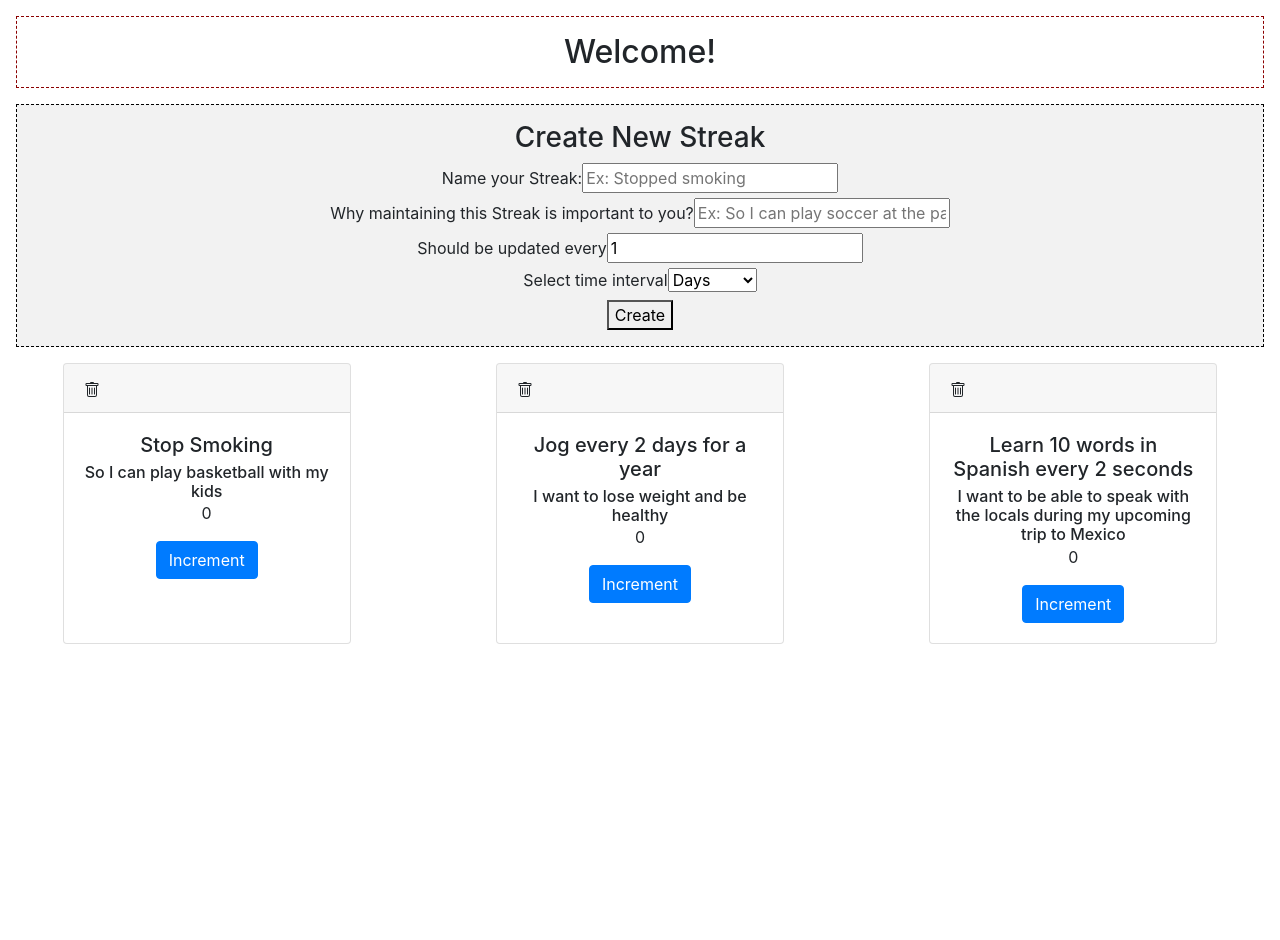
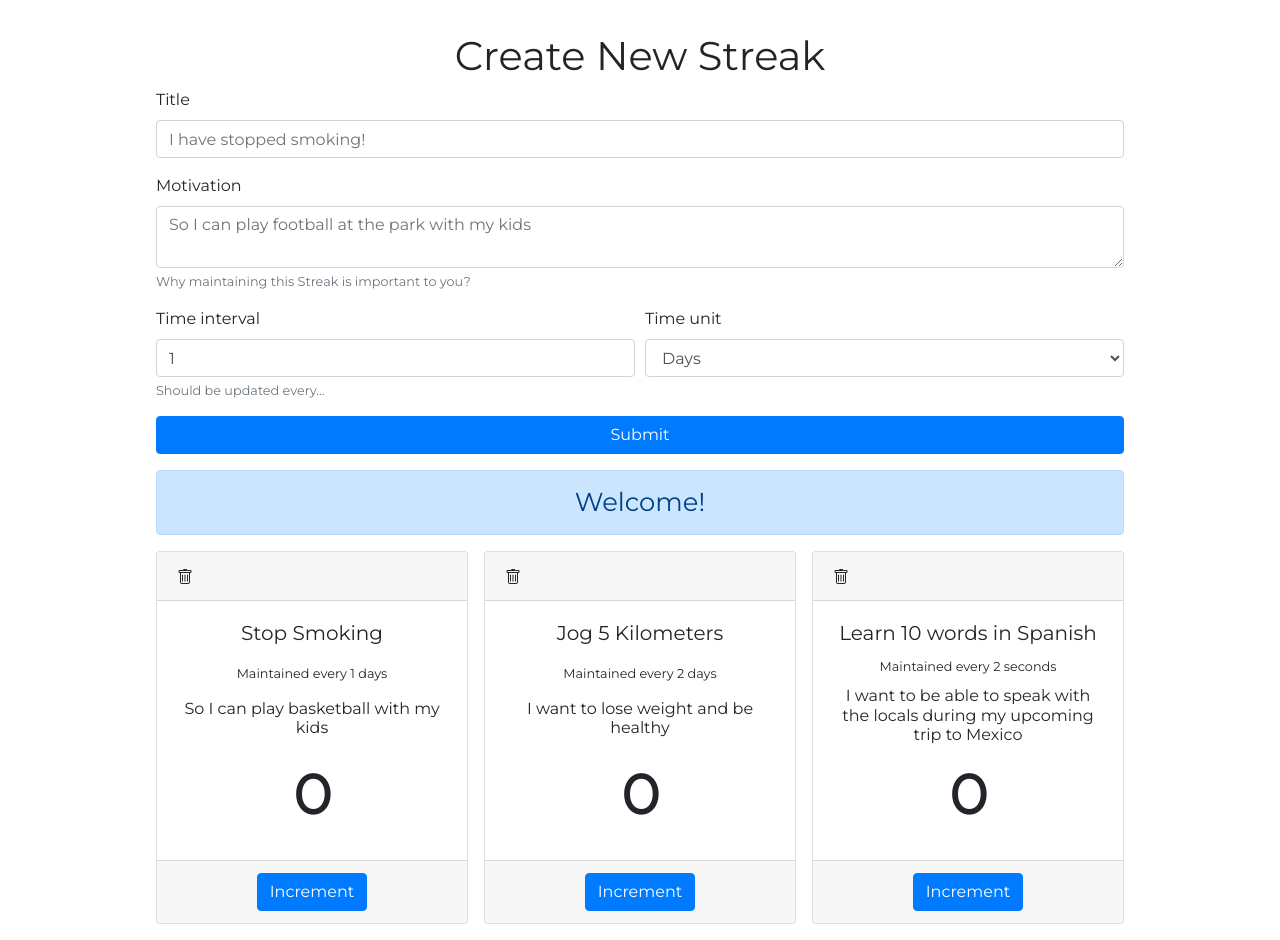
Before and after one commit to ravona/momentum, a React (Create React App) app in the folder momentum/: page / in a window 1280 px wide. Before the commit the page ends 800 px from the top, so only its background shows below. Built offline with nearby package versions, Linux system fonts and the light colour scheme.

Commit message:
todo: fix issue with state affecting siblings on increment

```diff
--- a/momentum/src/App.js
+++ b/momentum/src/App.js
@@ -4,6 +4,7 @@ import React from "react";
 import { StreaksList } from "./components/StreaksList/StreaksList";
 import { CreateStreak } from "./components/CreateStreak/CreateStreak";
 import { Notification } from "./components/Notification/Notification";
+// import { ToggleBtn } from "./components/ToggleBtn/ToggleBtn";
 
 // context:
 import { NotificationProvider } from "./context/NotificationProvider";
@@ -17,9 +18,9 @@ function App() {
   return (
     <div className="App">
       <NotificationProvider>
-        <Notification />
         <StreaksProvider>
           <CreateStreak />
+          <Notification />
           <StreaksList />
         </StreaksProvider>
       </NotificationProvider>
--- a/momentum/src/App.scss
+++ b/momentum/src/App.scss
@@ -1,7 +1,18 @@
-@import url("https://fonts.googleapis.com/css2?family=Oswald:wght@300;400;700&display=swap");
+@import url("https://fonts.googleapis.com/css2?family=Montserrat:wght@300;400;700&family=Raleway:wght@300&display=swap");
 
 body {
   margin: 0;
   padding: 0;
-  font-family: "Oswald", sans-serif;
 }
+
+.App {
+  padding: 1rem;
+  font-family: "Montserrat", sans-serif;
+}
+
+@media (min-width: 960px) {
+  .App {
+    margin: 0 auto;
+    width: 1000px;
+  }
+}
--- a/momentum/src/components/CreateStreak/CreateStreak.jsx
+++ b/momentum/src/components/CreateStreak/CreateStreak.jsx
@@ -1,5 +1,10 @@
 import React, { useState } from "react";
 import { useStreaks } from "../../context/StreaksProvider";
+
+// -- Bootstrap components:
+import Form from "react-bootstrap/Form";
+import Col from "react-bootstrap/Col";
+import Button from "react-bootstrap/Button";
 
 // style:
 import "./CreateStreak.scss";
@@ -19,68 +24,67 @@ export const CreateStreak = () => {
 
   return (
     <>
-      <form onSubmit={handleSubmit} className="streak-form">
-        <h3>Create New Streak</h3>
-
-        <div className="streak-form_section">
-          <label className="streak-form_label">Name your Streak:</label>
-          <input
-            name="title"
-            type="text"
+      <Form className="CreateStreak" onSubmit={handleSubmit}>
+        <h1 className="CreateStreak__title">Create New Streak</h1>
+        <Form.Group controlId="title">
+          <Form.Label>Title</Form.Label>
+          <Form.Control
             value={title}
-            placeholder="Ex: Stopped smoking"
+            placeholder="I have stopped smoking!"
             onChange={(e) => setTitle(e.target.value)}
             required
           />
-        </div>
+        </Form.Group>
 
-        <div className="streak-form_section">
-          <label className="streak-form_label">
-            Why maintaining this Streak is important to you?
-          </label>
-          <input
-            name="motivation"
-            type="text"
+        <Form.Group controlId="motivation">
+          <Form.Label>Motivation</Form.Label>
+          <Form.Control
             value={motivation}
-            placeholder="Ex: So I can play soccer at the park with my kids"
+            as="textarea"
+            placeholder="So I can play football at the park with my kids"
             onChange={(e) => setMotivation(e.target.value)}
             required
           />
-        </div>
+          <Form.Text className="text-muted">
+            Why maintaining this Streak is important to you?
+          </Form.Text>
+        </Form.Group>
 
-        <div className="streak-form_section">
-          <label className="streak-form_label">Should be updated every</label>
-          <input
-            name="intervalNum"
-            type="number"
-            value={intervalNum}
-            onChange={(e) => setIntervalNum(e.target.value)}
-            required
-          />
-        </div>
+        <Form.Row>
+          <Form.Group as={Col} controlId="intervalNum">
+            <Form.Label>Time interval</Form.Label>
+            <Form.Control
+              value={intervalNum}
+              type="number"
+              placeholder="1"
+              onChange={(e) => setIntervalNum(e.target.value)}
+              required
+            />
+            <Form.Text className="text-muted">
+              Should be updated every...
+            </Form.Text>
+          </Form.Group>
 
-        <div className="streak-form_section">
-          <label className="streak-form_label">
-            Select time interval
-            <select
-              name="intervalUnit"
+          <Form.Group as={Col} controlId="intervalUnit">
+            <Form.Label>Time unit</Form.Label>
+            <Form.Control
               value={intervalUnit}
+              as="select"
               onChange={setIntervalUnit}
+              required
             >
               <option value="seconds">Seconds</option>
               <option value="minutes">Minutes</option>
               <option value="hours">Hours</option>
               <option value="days">Days</option>
-            </select>
-          </label>
-        </div>
+            </Form.Control>
+          </Form.Group>
+        </Form.Row>
 
-        <div className="streak-form_section">
-          <button type="submit" value="Create">
-            Create
-          </button>
-        </div>
-      </form>
+        <Button variant="primary" type="submit" block>
+          Submit
+        </Button>
+      </Form>
     </>
   );
 };
--- a/momentum/src/components/CreateStreak/CreateStreak.scss
+++ b/momentum/src/components/CreateStreak/CreateStreak.scss
@@ -1,7 +1,14 @@
-.streak-form {
-  text-align: center;
-  border: 1px dashed black;
-  padding: 1rem;
-  margin: 1rem;
-  background-color: rgba(0, 0, 0, 0.05);
+.CreateStreak {
+  margin: 1rem 0;
+
+  &__title {
+    text-align: center;
+  }
 }
+
+@media (min-width: 1600px) {
+  .CreateStreak {
+    width: 50vw;
+    margin: 0 auto;
+  }
+}
--- a/momentum/src/components/Notification/Notification.jsx
+++ b/momentum/src/components/Notification/Notification.jsx
@@ -2,6 +2,9 @@ import React from "react";
 
 // context:
 import { useNotification } from "../../context/NotificationProvider";
+
+// -- Bootstrap components:
+import Alert from "react-bootstrap/Alert";
 
 // style:
 import "./Notification.scss";
@@ -11,7 +14,9 @@ export const Notification = () => {
 
   return (
     <>
-      <h2 className="notification">{notification}</h2>
+      <Alert className="Notification" variant="primary">
+        {notification}
+      </Alert>
     </>
   );
 };
--- a/momentum/src/components/Notification/Notification.scss
+++ b/momentum/src/components/Notification/Notification.scss
@@ -1,7 +1,5 @@
-.notification {
+.Notification {
+  margin: 1rem 0;
   text-align: center;
-  padding: 1rem;
-  margin: 1rem;
-  font-size: 2rem;
-  border: 1px dashed darkred;
+  font-size: 1.618rem;
 }
--- a/momentum/src/components/Streak/Streak.jsx
+++ b/momentum/src/components/Streak/Streak.jsx
@@ -8,6 +8,7 @@ import Countdown from "react-countdown";
 import { getRandomArrayItem } from "../../utils/utils";
 import { BsTrash } from "react-icons/bs";
 
+// -- Bootstrap components:
 import Button from "react-bootstrap/Button";
 import Card from "react-bootstrap/Card";
 
@@ -18,15 +19,43 @@ import { useNotification } from "../../context/NotificationProvider";
 // style:
 import "./Streak.scss";
 
-export const Streak = ({ id, title, motivation }) => {
+export const Streak = ({
+  id,
+  title,
+  motivation,
+  intervalNum,
+  intervalUnit,
+}) => {
   const { deleteStreak } = useStreaks();
   const { printNotification } = useNotification();
 
   const [count, setCount] = useState(0);
-  const [status, setStatus] = useState(false);
+  const [isActive, setIsActive] = useState(false);
 
-  const handleIncrement = () => {
-    setStatus(true);
+  const getIntervalInMilliseconds = (intervalNum, intervalUnit) => {
+    let intervalInMilliseconds;
+    switch (intervalUnit) {
+      case "seconds":
+        intervalInMilliseconds = intervalNum * 1000;
+        break;
+      case "minutes":
+        intervalInMilliseconds = intervalNum * 60000;
+        break;
+      case "hours":
+        intervalInMilliseconds = intervalNum * 3.6e6;
+        break;
+      case "days":
+        intervalInMilliseconds = intervalNum * 8.64e7;
+        break;
+      default:
+        intervalInMilliseconds = intervalNum * 8.64e7;
+    }
+    return intervalInMilliseconds;
+  };
+
+  const handleIncrement = (e) => {
+    console.log(e.currentTarget);
+    setIsActive(true);
     setCount(count + 1);
 
     const getRandomSuccessMessage = getRandomArrayItem(messages.increment);
@@ -34,47 +63,59 @@ export const Streak = ({ id, title, motivation }) => {
   };
 
   const handleLoss = () => {
-    setStatus(false);
+    setIsActive(false);
     setCount(0);
 
     const getRandomLossMessage = getRandomArrayItem(messages.loss);
     printNotification(getRandomLossMessage);
   };
 
-  const handleDeleteStreak = (e) => {
-    e.preventDefault();
+  const handleDeleteStreak = () => {
     deleteStreak(id);
   };
 
   return (
     <>
-      <Card key={id} className={`streak`} style={{ width: "18rem" }}>
+      <Card>
         {/* <Card.Img variant="top" src="holder.js/100px180" /> */}
-        <Card.Header>
+        <Card.Header className={"streak__header"}>
           <BsTrash className={"streak__icon"} onClick={handleDeleteStreak} />
         </Card.Header>
+
         <Card.Body className={"streak__content"}>
           <Card.Title className={"streak__title"}>{title}</Card.Title>
+          <Card.Text className={"streak__interval"}>
+            Maintained every {intervalNum} {intervalUnit}
+          </Card.Text>
 
           <Card.Subtitle className={"streak__motivation"}>
             {motivation}
           </Card.Subtitle>
 
-          <div className="streak__countdown">
-            {status === true ? (
-              <Countdown date={Date.now() + 2000} onComplete={handleLoss} />
-            ) : null}
-          </div>
+          {isActive ? (
+            <div className="streak__countdown">
+              <Countdown
+                date={
+                  Date.now() +
+                  getIntervalInMilliseconds(intervalNum, intervalUnit)
+                }
+                onComplete={handleLoss}
+              />
+            </div>
+          ) : null}
 
           <Card.Text className="streak__counter">{count}</Card.Text>
+        </Card.Body>
+
+        <Card.Footer className="streak__cta">
           <Button
-            onClick={handleIncrement}
-            className="streak-btn"
+            onClick={(e) => handleIncrement(e)}
+            className="streak__button"
             variant="primary"
           >
             Increment
           </Button>
-        </Card.Body>
+        </Card.Footer>
       </Card>
     </>
   );
--- a/momentum/src/components/Streak/Streak.scss
+++ b/momentum/src/components/Streak/Streak.scss
@@ -1,11 +1,46 @@
-.streak {
-  border: 1px dashed black;
+.streak__title {
+}
 
-  &__content {
-    text-align: center;
-  }
+.streak__cta {
+  text-align: center;
+}
 
-  &__icon {
-    cursor: pointer;
+.streak__icon {
+  cursor: pointer;
+}
+
+.streak__content {
+  text-align: center;
+  display: flex;
+  flex-direction: column;
+  justify-content: space-between;
+}
+
+.streak__interval {
+  font-size: 0.8rem;
+}
+
+.streak__counter {
+  font-size: 4rem;
+  font-weight: bold;
+  font-family: "Raleway", sans-serif;
+}
+
+.streak__countdown {
+  font-size: 1.618rem;
+  font-family: "Raleway", sans-serif;
+  padding: 1rem 0;
+}
+
+.streak__button {
+  .streak--active & {
+    background-color: orangered;
+    border-color: orangered;
   }
 }
+
+@media (min-width: 480px) {
+  .streak {
+    width: 18rem;
+  }
+}
--- a/momentum/src/components/StreaksList/Streaks.scss
+++ b/momentum/src/components/StreaksList/Streaks.scss
@@ -1,6 +1,12 @@
 .streaks {
   display: grid;
-  grid-template-columns: 1fr 1fr 1fr;
-  gap: 20px;
-  justify-items: center;
+  grid-template-columns: 1fr;
+  gap: 1rem;
 }
+
+@media (min-width: 480px) {
+  .streaks {
+    grid-template-columns: 1fr 1fr 1fr;
+    justify-content: space-between;
+  }
+}
--- /dev/null
+++ b/momentum/src/components/ToggleBtn/ToggleBtn.jsx
@@ -0,0 +1,19 @@
+import React, { useState } from "react";
+import Button from "react-bootstrap/Button";
+
+export const ToggleBtn = ({ children, text }) => {
+  const [toggle, setToggle] = useState(false);
+
+  const flipToggle = () => {
+    setToggle(!toggle);
+  };
+
+  return (
+    <>
+      <Button size="lg" variant="dark" onClick={flipToggle}>
+        {text}
+      </Button>
+      <div>{toggle ? children : null}</div>
+    </>
+  );
+};
--- a/momentum/src/context/NotificationProvider.jsx
+++ b/momentum/src/context/NotificationProvider.jsx
@@ -5,7 +5,6 @@ const useNotification = () => useContext(NotificationContext);
 
 const NotificationProvider = ({ children }) => {
   const [notification, setNotification] = useState("Welcome!");
-
   const printNotification = (text) => setNotification(text);
 
   return (
--- a/momentum/src/data/streaks.json
+++ b/momentum/src/data/streaks.json
@@ -10,7 +10,7 @@
   },
   {
     "id": "streak-2",
-    "title": "Jog every 2 days for a year",
+    "title": "Jog 5 Kilometers",
     "motivation": "I want to lose weight and be healthy",
     "intervalNum": 2,
     "intervalUnit": "days",
@@ -19,7 +19,7 @@
   },
   {
     "id": "streak-3",
-    "title": "Learn 10 words in Spanish every 2 seconds",
+    "title": "Learn 10 words in Spanish",
     "motivation": "I want to be able to speak with the locals during my upcoming trip to Mexico",
     "intervalNum": 2,
     "intervalUnit": "seconds",
```
